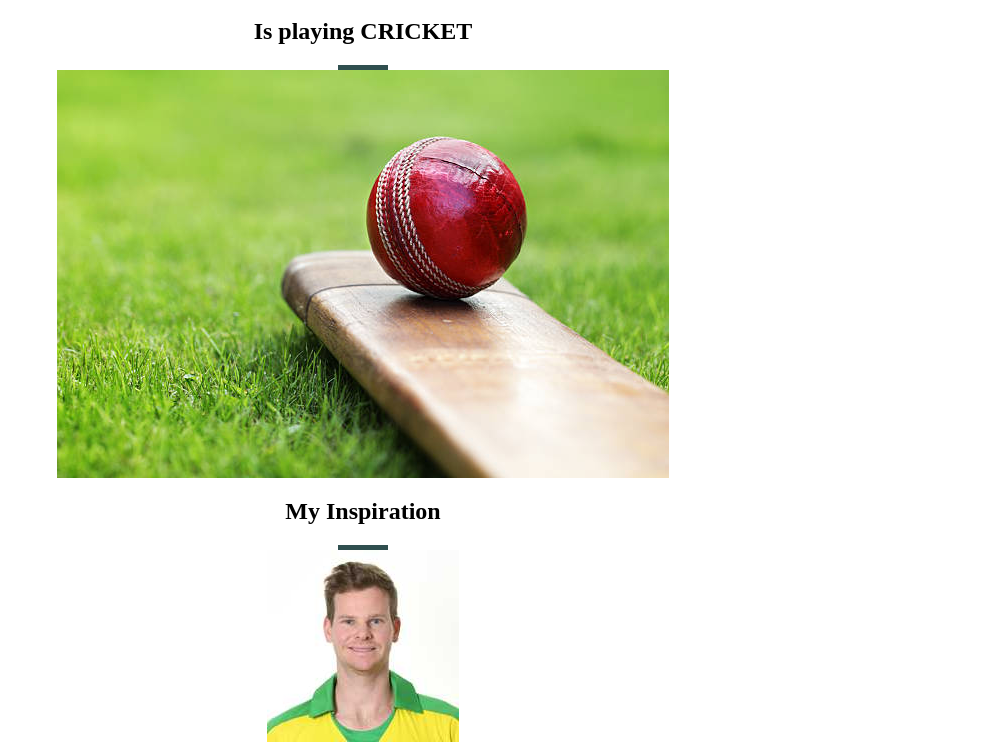
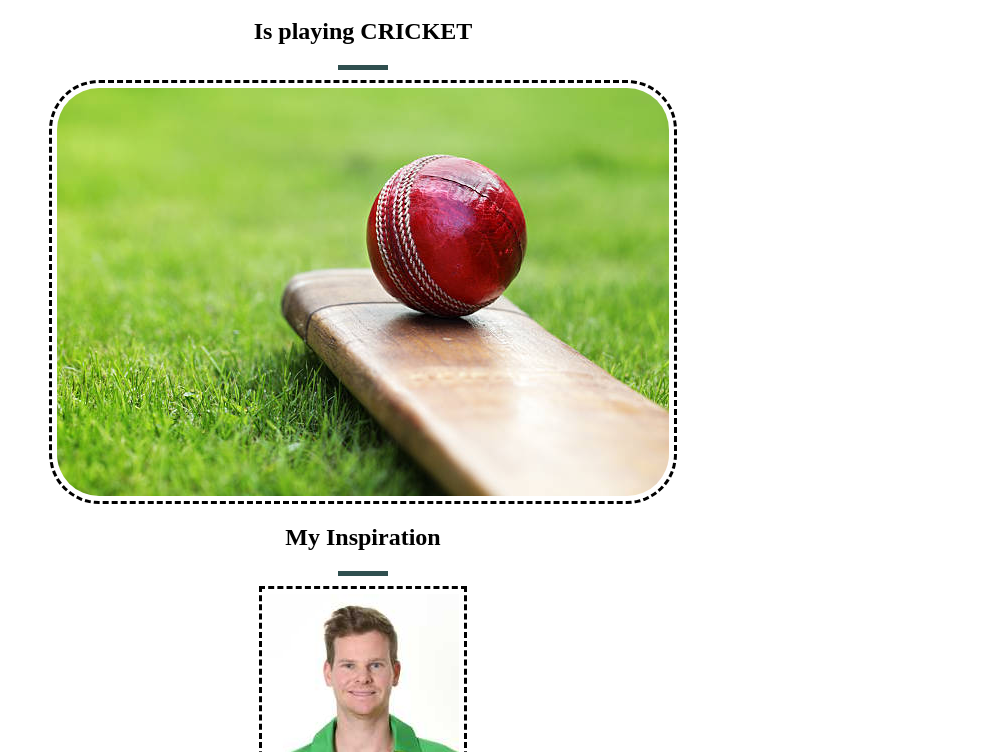
Before and after one commit to aashif111110/C-59-p, a plain HTML site: page index.html in a window 1280 px wide. Shown: the part 48-800 px from the top of the page, without its empty margins (277-1280 px from the left). Drawn offline with Linux system fonts and the light colour scheme.

Commit message:
Add files via upload

```diff
--- a/style.css
+++ b/style.css
@@ -3,6 +3,7 @@
     height: 5px;
     width: 50px;
     margin:auto;
+    margin-bottom: 10px;
 }
 body{
     text-align: center;
@@ -16,3 +17,13 @@ body{
     float: right;
     margin-right: 6px;
 }
+img:hover{
+    transform: scale(0.9);
+}
+img{
+    border-style: dashed;
+    padding: 5px;
+}
+#img1{
+    border-radius: 50px;
+}
```
